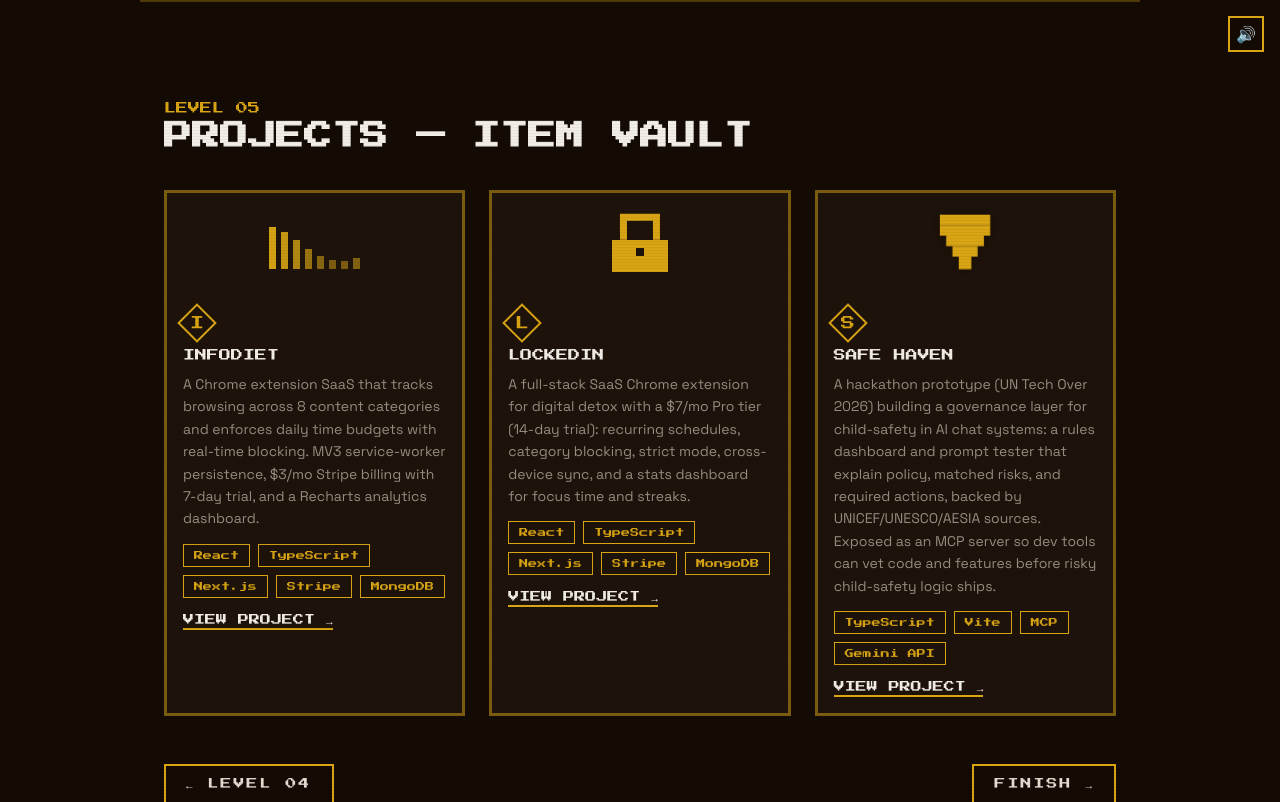
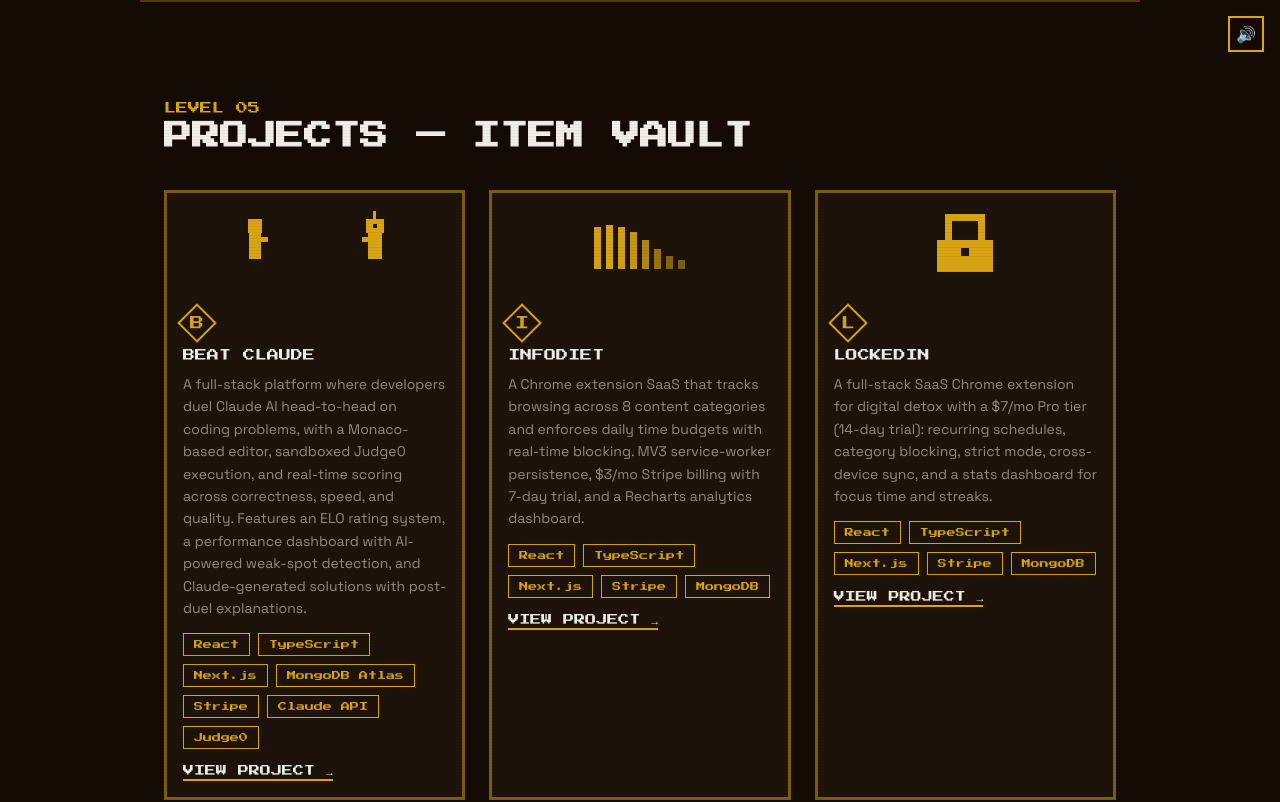
Before and after one commit to Nahom2162002/Portfolio, a React (Vite) app: page /projects in a window 1280 px wide. Shown: the top 802 px of the page. Built offline with nearby package versions, Linux system fonts and the light colour scheme.

Commit message:
Added New project + edited experience

```diff
--- a/src/components/ProjectAnimation.css
+++ b/src/components/ProjectAnimation.css
@@ -214,3 +214,190 @@
     opacity: 0;
   }
 }
+
+/* ---------- BEAT CLAUDE: coder duels an AI robot ---------- */
+
+.duel-stage {
+  position: relative;
+  width: 150px;
+  height: 60px;
+  display: flex;
+  align-items: flex-end;
+  justify-content: space-between;
+}
+
+.duel-person {
+  position: relative;
+  width: 30px;
+  height: 54px;
+  transform-origin: bottom center;
+  animation: duel-lunge-left 1.8s ease-in-out infinite;
+}
+
+.duel-person-head {
+  position: absolute;
+  top: 0;
+  left: 8px;
+  width: 14px;
+  height: 14px;
+  background: var(--accent);
+}
+
+.duel-person-body {
+  position: absolute;
+  top: 14px;
+  left: 9px;
+  width: 12px;
+  height: 26px;
+  background: var(--accent);
+}
+
+.duel-person-arm {
+  position: absolute;
+  top: 18px;
+  right: 2px;
+  width: 16px;
+  height: 5px;
+  background: var(--accent);
+  transform-origin: left center;
+  animation: duel-swing-person 1.8s ease-in-out infinite;
+}
+
+.duel-robot {
+  position: relative;
+  width: 30px;
+  height: 54px;
+  transform-origin: bottom center;
+  animation: duel-lunge-right 1.8s ease-in-out infinite;
+}
+
+.duel-robot-antenna {
+  position: absolute;
+  top: -8px;
+  left: 13px;
+  width: 3px;
+  height: 8px;
+  background: var(--accent);
+}
+
+.duel-robot-head {
+  position: absolute;
+  top: 0;
+  left: 6px;
+  width: 18px;
+  height: 14px;
+  background: var(--accent);
+}
+
+.duel-robot-eye {
+  position: absolute;
+  top: 5px;
+  left: 13px;
+  width: 4px;
+  height: 4px;
+  background: var(--bg-card);
+}
+
+.duel-robot-body {
+  position: absolute;
+  top: 14px;
+  left: 8px;
+  width: 14px;
+  height: 26px;
+  background: var(--accent);
+}
+
+.duel-robot-arm {
+  position: absolute;
+  top: 18px;
+  left: 2px;
+  width: 16px;
+  height: 5px;
+  background: var(--accent);
+  transform-origin: right center;
+  animation: duel-swing-robot 1.8s ease-in-out infinite;
+}
+
+.duel-spark {
+  position: absolute;
+  bottom: 20px;
+  left: 50%;
+  width: 10px;
+  height: 10px;
+  background: var(--text-primary);
+  opacity: 0;
+  animation: duel-spark-flash 1.8s ease-in-out infinite;
+}
+
+@keyframes duel-lunge-left {
+  0%,
+  38%,
+  100% {
+    transform: translateX(0) rotate(0deg);
+  }
+  50% {
+    transform: translateX(14px) rotate(-8deg);
+  }
+  62% {
+    transform: translateX(0) rotate(0deg);
+  }
+}
+
+@keyframes duel-lunge-right {
+  0%,
+  38%,
+  100% {
+    transform: translateX(0) rotate(0deg);
+  }
+  50% {
+    transform: translateX(-14px) rotate(8deg);
+  }
+  62% {
+    transform: translateX(0) rotate(0deg);
+  }
+}
+
+@keyframes duel-swing-person {
+  0%,
+  40%,
+  100% {
+    transform: rotate(0deg);
+  }
+  50% {
+    transform: rotate(-40deg);
+  }
+  60% {
+    transform: rotate(0deg);
+  }
+}
+
+@keyframes duel-swing-robot {
+  0%,
+  40%,
+  100% {
+    transform: rotate(0deg);
+  }
+  50% {
+    transform: rotate(40deg);
+  }
+  60% {
+    transform: rotate(0deg);
+  }
+}
+
+@keyframes duel-spark-flash {
+  0%,
+  44%,
+  100% {
+    opacity: 0;
+    transform: translateX(-50%) rotate(45deg) scale(0);
+  }
+  50% {
+    opacity: 1;
+    transform: translateX(-50%) rotate(45deg) scale(1.6);
+  }
+  58% {
+    opacity: 0;
+    transform: translateX(-50%) rotate(45deg) scale(0.4);
+  }
+}
--- a/src/components/ProjectAnimation.jsx
+++ b/src/components/ProjectAnimation.jsx
@@ -41,10 +41,31 @@
   )
 }
 
+function BeatClaudeAnimation() {
+  return (
+    <div className="duel-stage">
+      <div className="duel-person">
+        <span className="duel-person-head" />
+        <span className="duel-person-body" />
+        <span className="duel-person-arm" />
+      </div>
+      <span className="duel-spark" />
+      <div className="duel-robot">
+        <span className="duel-robot-antenna" />
+        <span className="duel-robot-head" />
+        <span className="duel-robot-eye" />
+        <span className="duel-robot-body" />
+        <span className="duel-robot-arm" />
+      </div>
+    </div>
+  )
+}
+
 const ANIMATIONS = {
   infodiet: InfoDietAnimation,
   lockedin: LockedInAnimation,
   safehaven: SafeHavenAnimation,
+  beatclaude: BeatClaudeAnimation,
 }
 
 export default function ProjectAnimation({ variant, className }) {
--- a/src/data.js
+++ b/src/data.js
@@ -53,7 +53,7 @@
 export const experience = [
   {
     role: 'Software Engineer',
-    company: 'Open Source Contributor',
+    company: 'Civic Tech DC',
     dates: 'Feb 2026 — Present',
     location: 'Remote',
     bullets: [
@@ -89,6 +89,14 @@
 
 export const projects = [
   {
+    name: 'BEAT CLAUDE',
+    icon: 'B',
+    link: 'https://www.beatclaude.dev/',
+    desc: 'A full-stack platform where developers duel Claude AI head-to-head on coding problems, with a Monaco-based editor, sandboxed Judge0 execution, and real-time scoring across correctness, speed, and quality. Features an ELO rating system, a performance dashboard with AI-powered weak-spot detection, and Claude-generated solutions with post-duel explanations.',
+    tags: ['React', 'TypeScript', 'Next.js', 'MongoDB Atlas', 'Stripe', 'Claude API', 'Judge0'],
+    animation: 'beatclaude',
+  },
+  {
     name: 'INFODIET',
     icon: 'I',
     link: 'https://getinfodiet.app',
```
